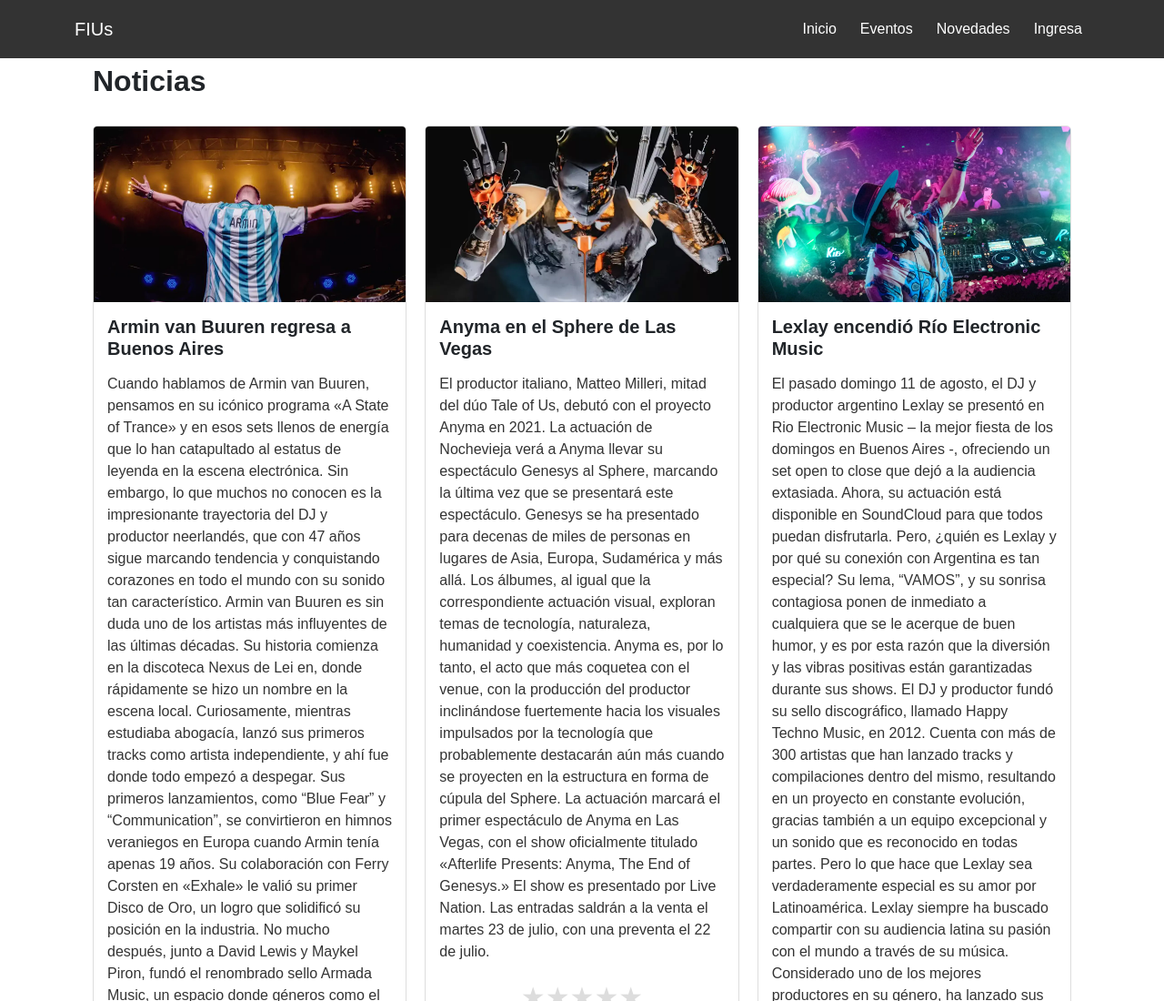
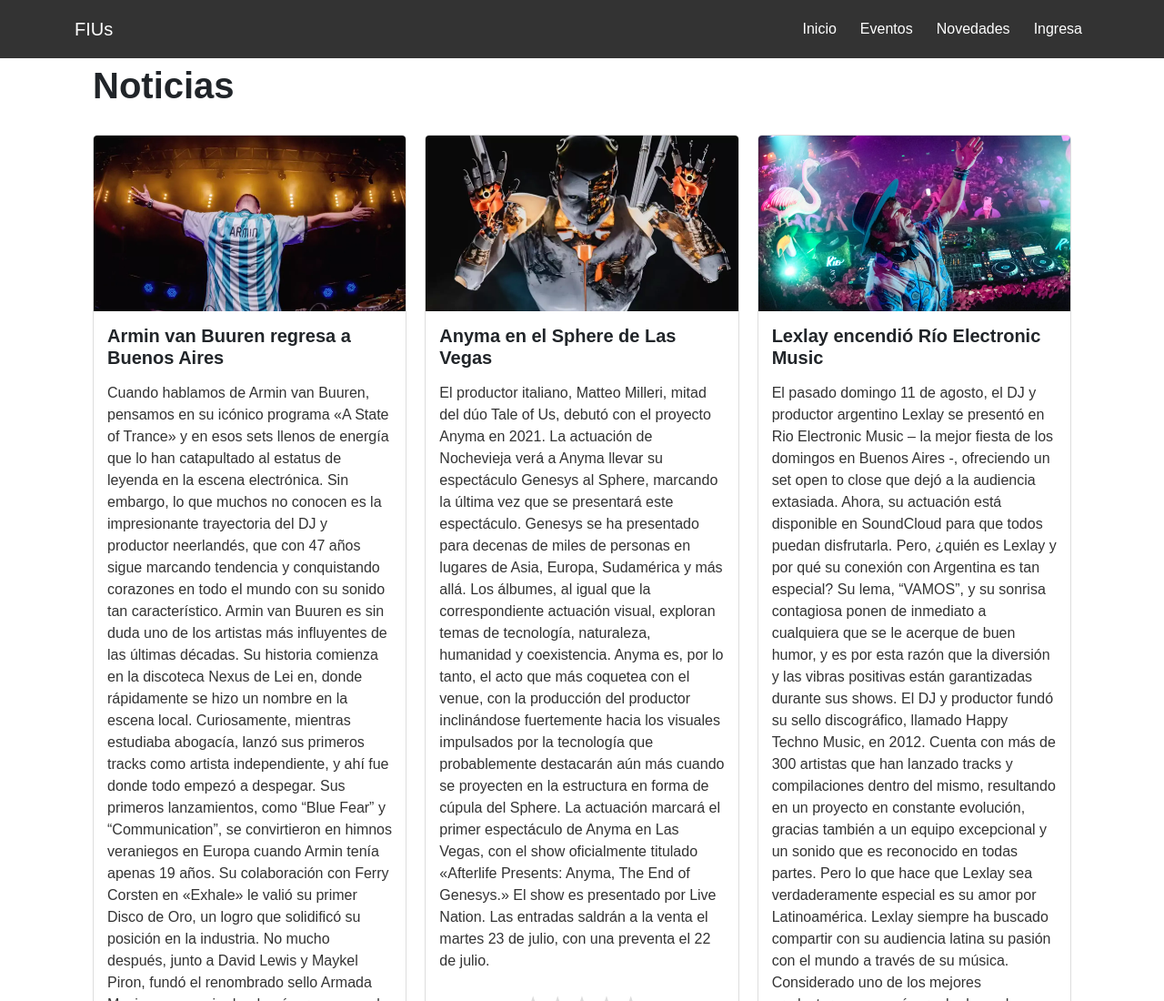
Before and after one commit to simicro1/PF_Paganno, a website: page pages/novedades.html in a window 1280 px wide. Shown: the top 1100 px of the page at 91% size. Drawn offline with nearby package versions, Linux system fonts and the light colour scheme.

Commit message:
fix missing h1

```diff
--- a/pages/novedades.html
+++ b/pages/novedades.html
@@ -51,7 +51,7 @@
     <!-- MAIN -->
     <main>
         <div class="container">
-            <h2 class="news-title">Noticias</h2>
+            <h1 class="news-title">Noticias</h1>
             <div class="contenedor_novedades">
                 <!-- Inicio bloque noticias -->
                 <div class="news-container">
```
Also changed, not shown: index.html (+1 -0 lines).
